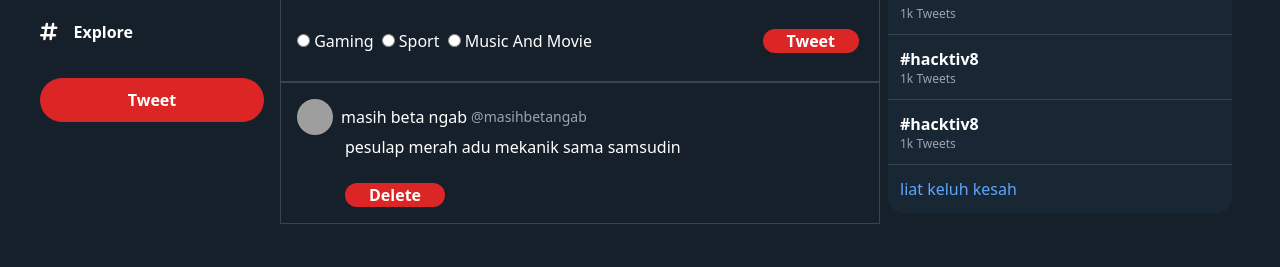
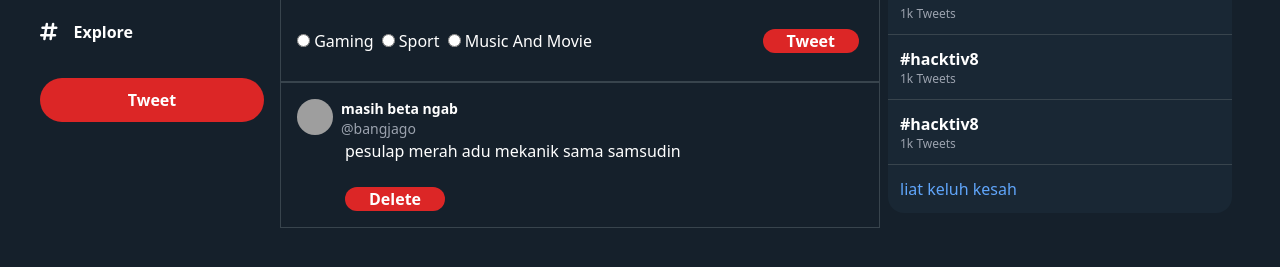
Before and after one commit to ionnotion/hackaton8-twotter-rant-anonymously, a plain HTML site: page index.html in a window 1280 px wide. Shown: the part 143-410 px from the top of the page. Drawn offline with nearby package versions, Linux system fonts and the light colour scheme; grey boxes are pictures that could not be loaded.

Commit message:
Membenari @User Card twit

```diff
--- a/index.html
+++ b/index.html
@@ -108,25 +108,19 @@
         <div class="flex p-4 pb-0">
           <img class="h-9 w-9 rounded-full "
             src="https://pbs.twimg.com/profile_images/1444753598328496128/hCCopfyz_400x400.jpg" alt="" />
-          <p class="ml-2 flex flex-shrink-0 items-center font-medium text-gray-800 dark:text-white">
-            masih beta ngab
-            <span class="ml-1 text-sm leading-5  text-gray-400 ">
-              @masihbetangab
-            </span>
+            <div class="xl:flex flex-col ml-2">
+              <h4 class="text-gray-800 dark:text-white font-bold text-sm">masih beta ngab</h4>
+              <p class="text-gray-400 text-sm">@bangjago</p>
+            </div>
           </p>
         </div>
         <!-- PROFIL-->
 
          <!-- CARD TWEET-->
-        <div class="pl-8 xl:pl-16 pr-4">
-          <p class=" w-auto font-medium text-gray-800 dark:text-white ">
+        <div class="pl-8 xl:pl-16">
+          <p class="w-auto font-medium text-gray-800 dark:text-white">
             pesulap merah adu mekanik  sama samsudin
           </p>
-          <!-- <div
-          class=" flex items-center dark:text-white text-xs text-gray-400 hover:text-green-400 dark:hover:text-green-400  ">
-          <i class="fa-solid fa-people"></i>
-          14 k
-        </div> -->
           <button href="" class="font-bold bg-red-600  text-white rounded-full mt-6 px-6  flex items-center hover:bg-red-900">
             Delete
           </button>
@@ -134,6 +128,7 @@
         <!-- CARD TWEET END-->
 
       </div>
+
       <!-- Tweet End -->
 
     </div>
```
